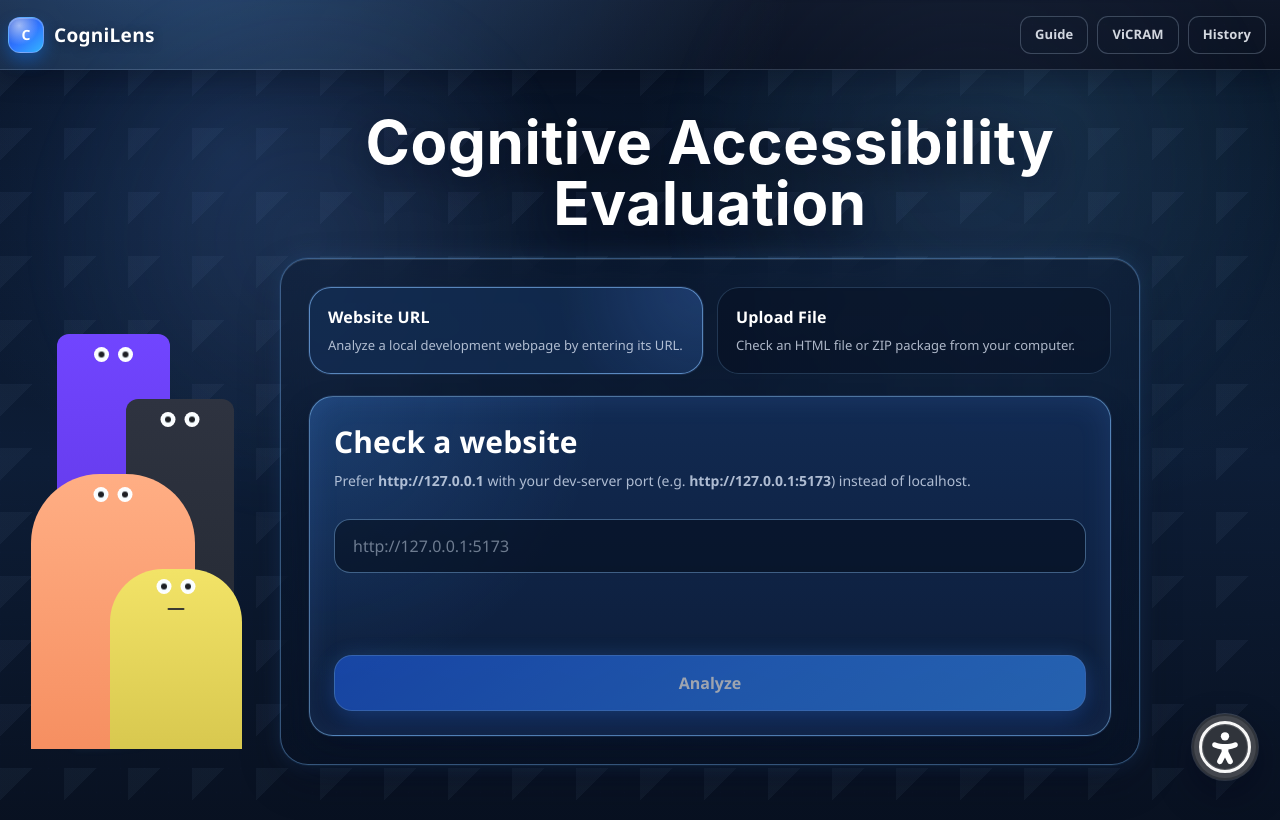
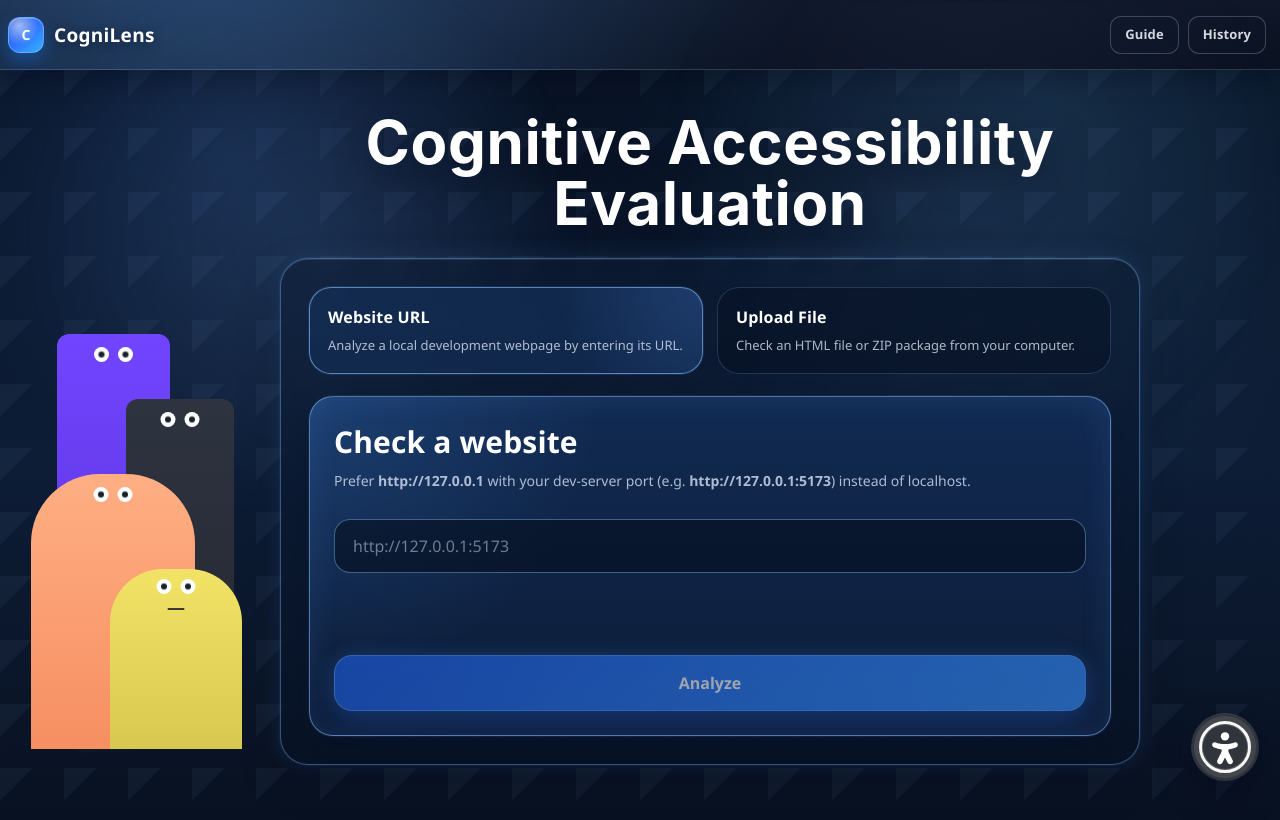
Before and after one commit to Henrrrryuan/DECO7381-Pitch, a React (Vite) app in the folder Project_14_Six_minus_one/frontend-react/: page / in a window 1280 px wide. Shown: the top 820 px of the page. Built offline with nearby package versions, Linux system fonts and the light colour scheme.

Commit message:
Remove ViCRAM link from landing navigation
- Hide the ViCRAM entry from the home page top nav
- Keep existing ViCRAM routes and analysis functionality intact

```diff
--- a/Project_14_Six_minus_one/frontend-react/src/pages/HomePage.jsx
+++ b/Project_14_Six_minus_one/frontend-react/src/pages/HomePage.jsx
@@ -360,7 +360,6 @@ export function HomePage() {
 
           <nav className="app-nav-links" aria-label="Primary">
             <Link to={spaGuideLandingHref}>Guide</Link>
-            <Link to="/vicram">ViCRAM</Link>
             <Link to={spaLandingHistoryHref}>History</Link>
           </nav>
         </div>
```
